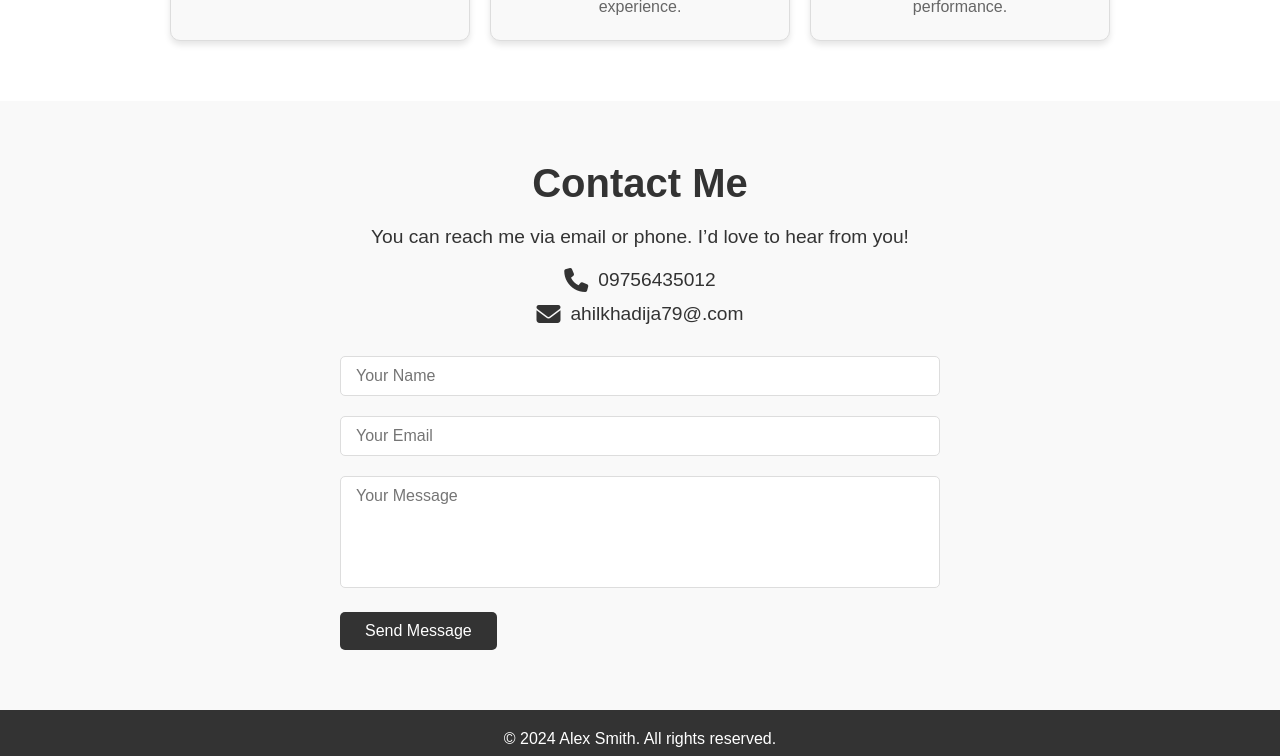
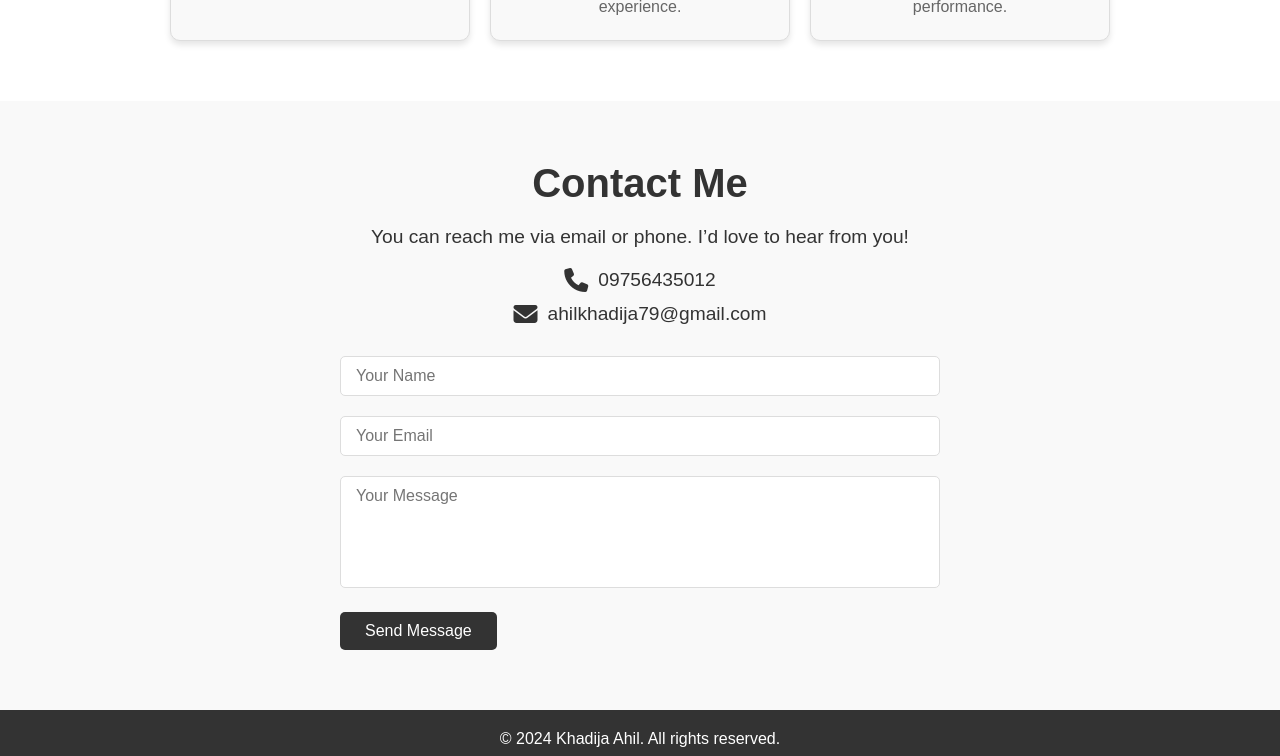
Before and after one commit to Khadijaritgithub/Ahil-Khadija-Portfolio-, a plain HTML site: page index.html in a window 1280 px wide. Shown: the part 1368-2124 px from the top of the page. Drawn offline with nearby package versions, Linux system fonts and the light colour scheme.

Commit message:
index.html

```diff
--- a/index.html
+++ b/index.html
@@ -91,7 +91,7 @@
             <p>You can reach me via email or phone. I’d love to hear from you!</p>
             <div class="contact-info">
                 <p><i class="fa-solid fa-phone"></i> 09756435012</p>
-                <p><i class="fa-solid fa-envelope"></i> ahilkhadija79@.com</p>
+                <p><i class="fa-solid fa-envelope"></i> ahilkhadija79@gmail.com</p>
             </div>
             <form action="#" method="POST">
                 <div class="form-group">
@@ -112,7 +112,7 @@
     <!-- Footer -->
     <footer>
         <div class="wrapper">
-            <p>&copy; 2024 Alex Smith. All rights reserved.</p>
+            <p>&copy; 2024 Khadija Ahil. All rights reserved.</p>
             <div class="social">
                 <a href="#"><i class="fa-brands fa-facebook"></i></a>
                 <a href="#"><i class="fa-brands fa-linkedin"></i></a>
```
